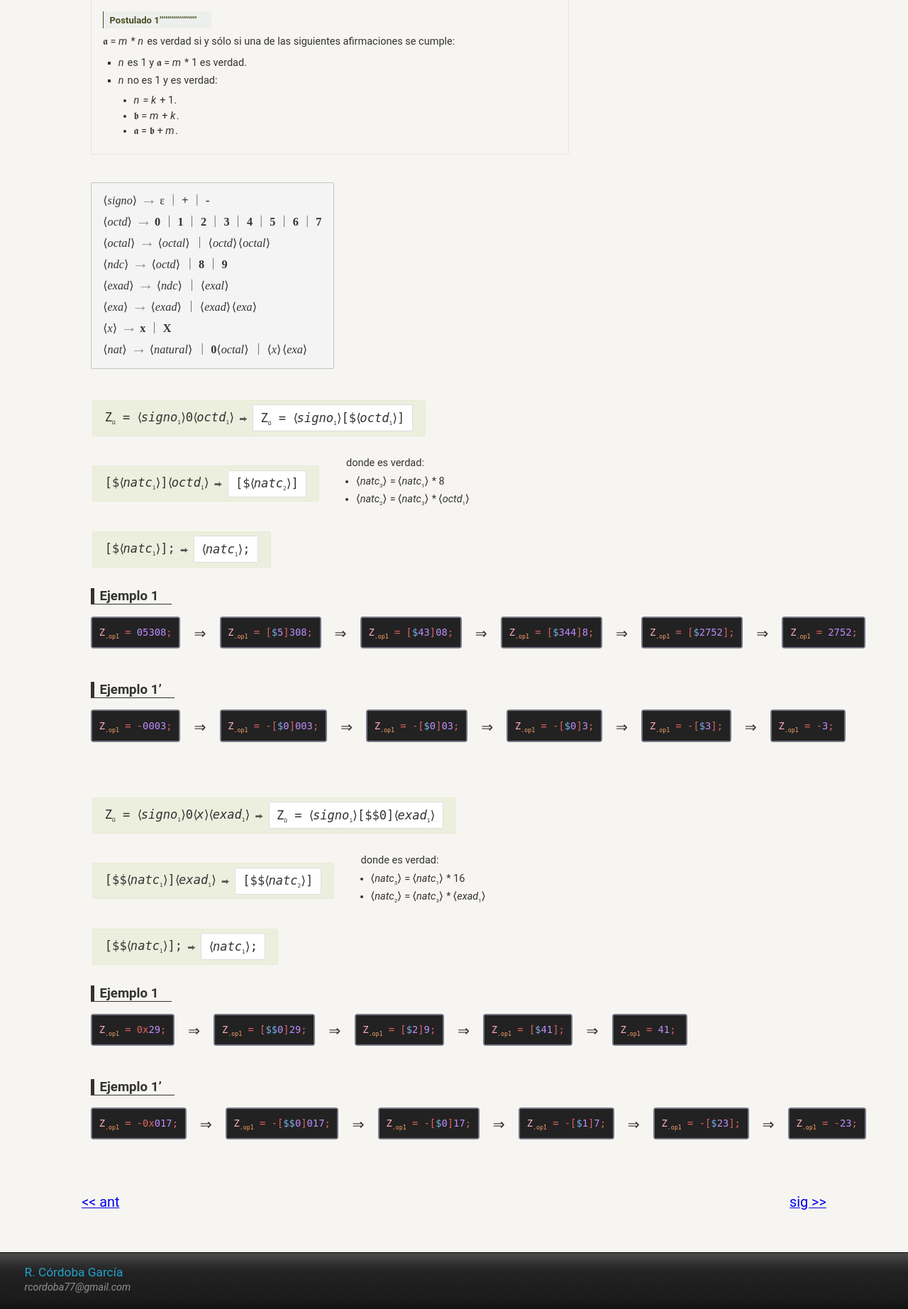
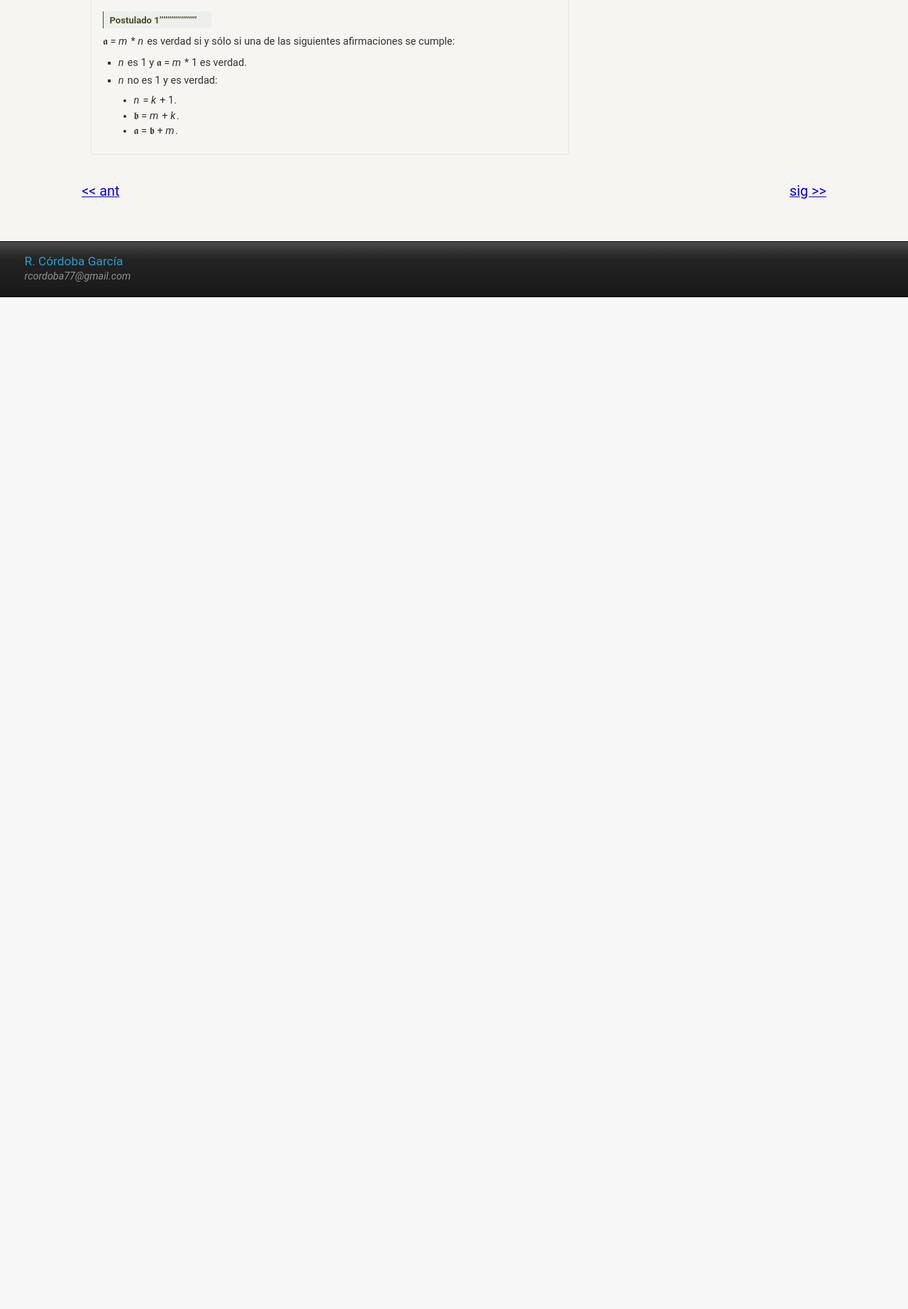
Before and after one commit to rjcordoba/yamm, a PHP site: page /macros/macros-4.html in a window 1280 px wide. Shown: the part 2781-4626 px from the top of the page at 71% size. After the commit the page ends 3200 px from the top, so only its background shows below. Run offline with PHP 8.4, Linux system fonts and the light colour scheme.

Commit message:
08-12-19,  completos literales.

```diff
--- a/css/macros.css
+++ b/css/macros.css
@@ -363,7 +363,7 @@ sub{
 	color:#eee;
 	padding:0.7em;
 	min-width:6em;
-	width:100%;
+	/* width:100%; */
 }
 
 .ejemplos div.flech{
@@ -549,6 +549,10 @@ dl.expansor dt.flechita::before{
 
 /* colores gramática */
 
+.gramtexto{
+	color:#540d0d;
+}
+
 .numbers{
 	color:#83f5fd;
 }
--- a/macros/macros-4.html
+++ b/macros/macros-4.html
@@ -232,198 +232,6 @@
 			</li>
 		  </ol>
 		</div>
-			<div class="gramat glue">
-			  <ol>
-				<li>
-				  <div class="noterm">signo</div>
-				  <div class="flechag"></div>
-				  <ul>
-					<li>ε</li>
-					<li><span class="term">+</span></li>
-					<li><span class="term">-</span></li>
-				  </ul>
-				</li>
-				<li>
-				  <div class="noterm">octd</div>
-				  <div class="flechag"></div>
-				  <ul class="term">
-					<li>0</li>
-					<li>1</li>
-					<li>2</li>
-					<li>3</li>
-					<li>4</li>
-					<li>5</li>
-					<li>6</li>
-					<li>7</li>
-				  </ul>
-				</li>
-				<li>
-				  <div class="noterm">octal</div>
-				  <div class="flechag"></div>
-				  <ul>
-					<li><span class="noterm">octal</span></li>
-					<li><span class="noterm">octd</span><span class="noterm">octal</span></li>
-				  </ul>
-				</li>
-				<li>
-				  <div class="noterm">ndc</div>
-				  <div class="flechag"></div>
-				  <ul>
-					<li><span class="noterm">octd</span></li>
-					<li><span class="term">8</span></li>
-					<li><span class="term">9</span></li>
-				  </ul>
-				</li>
-				<li>
-				  <div class="noterm">exad</div>
-				  <div class="flechag"></div>
-				  <ul>
-					<li><span class="noterm">ndc</span></li>
-					<li><span class="noterm">exal</span></li>
-				  </ul>
-				</li>
-				<li>
-				  <div class="noterm">exa</div>
-				  <div class="flechag"></div>
-				  <ul>
-					<li><span class="noterm">exad</span></li>
-					<li><span class="noterm">exad</span><span class="noterm">exa</span></li>
-				  </ul>
-				</li>
-				<li>
-				  <div class="noterm">x</div>
-				  <div class="flechag"></div>
-				  <ul>
-					<li><span class="term">x</span></li>
-					<li><span class="term">X</span></li>
-				  </ul>
-				</li>
-				<li>
-				  <div class="noterm">nat</div>
-				  <div class="flechag"></div>
-				  <ul>
-					<li><span class="noterm">natural</span></li>
-					<li><span class="term">0</span><span class="noterm">octal</span></li>
-					<li><span class="noterm">x</span><span class="noterm">exa</span></li>
-				  </ul>
-				</li>
-			  </ol>
-			</div>
-			<div class="macro">
-			  <pre><code>Z<sub>&Omega;</sub> = <span class="noterm">signo<sub>1</sub></span><span class="term">0</span><span class="noterm">octd<sub>1</sub></span></code></pre>
-			  <div class="flecha"></div>
-			  <pre><code>Z<sub>&Omega;</sub> = <span class="noterm">signo<sub>1</sub></span><span class="term">[$</span><span class="noterm">octd<sub>1</sub></span><span class="term">]</span></code></pre>
-			</div>
-			<div class="mmacro">
-			  <div class="macro">
-				<pre><code><span class="term">[$</span><span class="noterm">natc<sub>1</sub></span><span class="term">]</span><span class="noterm">octd<sub>1</sub></span></code></pre>
-				<div class="flecha"></div>
-				<pre><code><span class="term">[$</span><span class="noterm">natc<sub>2</sub></span><span class="term">]</span></code></pre>
-			  </div>
-			  <div class="macrodond">
-				<p>donde es verdad:</p>
-				<ul>
-				  <li><span class="noterm">natc<sub>3</sub></span> = <span class="noterm">natc<sub>1</sub></span> * 8</li>
-				  <li><span class="noterm">natc<sub>2</sub></span> = <span class="noterm">natc<sub>3</sub></span> * <span class="noterm">octd<sub>1</sub></span></li>
-				</ul>
-			  </div>
-			</div>
-			<div class="macro">
-			  <pre><code><span class="term">[$</span><span class="noterm">natc<sub>1</sub></span><span class="term">];</span></code></pre>
-			  <div class="flecha"></div>
-			  <pre><code><span class="noterm">natc<sub>1</sub></span><span class="term">;</span></code></pre>
-			</div>
-			<aside class="ejemplos noult">
-			  <h1>Ejemplo 1</h1>
-			  <ol>
-				<li><div><pre><code><span class="simbexp">Z</span><sub class="id_exp">.op1</sub><span class="simbind"> = </span><span class="numberp">05308</span
-><span class="simbind">;</span></code></pre></div></li>
-				<li><div><pre><code><span class="simbexp">Z</span><sub class="id_exp">.op1</sub><span class="simbind"> = [</span><span class="simbexp2">$</span><span class="numberp">5</span
-><span class="simbind">]</span><span class="numberp">308</span><span class="simbind">;</span></code></pre></div></li>
-				<li><div><pre><code><span class="simbexp">Z</span><sub class="id_exp">.op1</sub><span class="simbind"> = [</span><span class="simbexp2">$</span><span class="numberp">43</span
-><span class="simbind">]</span><span class="numberp">08</span><span class="simbind">;</span></code></pre></div></li>
-				<li><div><pre><code><span class="simbexp">Z</span><sub class="id_exp">.op1</sub><span class="simbind"> = [</span><span class="simbexp2">$</span><span class="numberp">344</span
-><span class="simbind">]</span><span class="numberp">8</span><span class="simbind">;</span></code></pre></div></li>
-				<li><div><pre><code><span class="simbexp">Z</span><sub class="id_exp">.op1</sub><span class="simbind"> = [</span><span class="simbexp2">$</span><span class="numberp">2752</span
-><span class="simbind">];</span></code></pre></div></li>
-				<li><div><pre><code><span class="simbexp">Z</span><sub class="id_exp">.op1</sub><span class="simbind"> = </span><span class="numberp">2752</span
-><span class="simbind">;</span></code></pre></div></li>
-			  </ol>
-			</aside>
-			<aside class="ejemplos">
-			  <h1>Ejemplo 1’</h1>
-			  <ol>
-				<li><div><pre><code><span class="simbexp">Z</span><sub class="id_exp">.op1</sub><span class="simbind"> = -</span><span class="numberp">0003</span
-><span class="simbind">;</span></code></pre></div></li>
-				<li><div><pre><code><span class="simbexp">Z</span><sub class="id_exp">.op1</sub><span class="simbind"> = -[</span><span class="simbexp2">$</span><span class="numberp">0</span
-><span class="simbind">]</span><span class="numberp">003</span><span class="simbind">;</span></code></pre></div></li>
-				<li><div><pre><code><span class="simbexp">Z</span><sub class="id_exp">.op1</sub><span class="simbind"> = -[</span><span class="simbexp2">$</span><span class="numberp">0</span
-><span class="simbind">]</span><span class="numberp">03</span><span class="simbind">;</span></code></pre></div></li>
-				<li><div><pre><code><span class="simbexp">Z</span><sub class="id_exp">.op1</sub><span class="simbind"> = -[</span><span class="simbexp2">$</span><span class="numberp">0</span
-><span class="simbind">]</span><span class="numberp">3</span><span class="simbind">;</span></code></pre></div></li>
-				<li><div><pre><code><span class="simbexp">Z</span><sub class="id_exp">.op1</sub><span class="simbind"> = -[</span><span class="simbexp2">$</span><span class="numberp">3</span
-><span class="simbind">];</span></code></pre></div></li>
-				<li><div><pre><code><span class="simbexp">Z</span><sub class="id_exp">.op1</sub><span class="simbind"> = -</span><span class="numberp">3</span
-><span class="simbind">;</span></code></pre></div></li>
-			  </ol>
-			</aside>
-			<div class="macro">
-			  <pre><code>Z<sub>&Omega;</sub> = <span class="noterm">signo<sub>1</sub></span><span class="term">0</span><span class="noterm">x</span><span class="noterm">exad<sub>1</sub></span></code></pre>
-			  <div class="flecha"></div>
-			  <pre><code>Z<sub>&Omega;</sub> = <span class="noterm">signo<sub>1</sub></span><span class="term">[$$</span><span class="term">0</span><span class="term">]</span
-><span class="noterm">exad<sub>1</sub></span></code></pre>
-			</div>
-			<div class="mmacro">
-			  <div class="macro">
-				<pre><code><span class="term">[$$</span><span class="noterm">natc<sub>1</sub></span><span class="term">]</span><span class="noterm">exad<sub>1</sub></span></code></pre>
-				<div class="flecha"></div>
-				<pre><code><span class="term">[$$</span><span class="noterm">natc<sub>2</sub></span><span class="term">]</span></code></pre>
-			  </div>
-			  <div class="macrodond">
-				<p>donde es verdad:</p>
-				<ul>
-				  <li><span class="noterm">natc<sub>3</sub></span> = <span class="noterm">natc<sub>1</sub></span> * 16</li>
-				  <li><span class="noterm">natc<sub>2</sub></span> = <span class="noterm">natc<sub>3</sub></span> * <span class="noterm">exad<sub>1</sub></span></li>
-				</ul>
-			  </div>
-			</div>
-			<div class="macro">
-			  <pre><code><span class="term">[$$</span><span class="noterm">natc<sub>1</sub></span><span class="term">];</span></code></pre>
-			  <div class="flecha"></div>
-			  <pre><code><span class="noterm">natc<sub>1</sub></span><span class="term">;</span></code></pre>
-			</div>
-			<aside class="ejemplos noult">
-			  <h1>Ejemplo 1</h1>
-			  <ol>
-				<li><div><pre><code><span class="simbexp">Z</span><sub class="id_exp">.op1</sub><span class="simbind"> = 0x</span><span class="numberp">29</span
-><span class="simbind">;</span></code></pre></div></li>
-				<li><div><pre><code><span class="simbexp">Z</span><sub class="id_exp">.op1</sub><span class="simbind"> = [</span><span class="simbexp2">$$</span><span class="numberp">0</span
-><span class="simbind">]</span><span class="numberp">29</span><span class="simbind">;</span></code></pre></div></li>
-				<li><div><pre><code><span class="simbexp">Z</span><sub class="id_exp">.op1</sub><span class="simbind"> = [</span><span class="simbexp2">$</span><span class="numberp">2</span
-><span class="simbind">]</span><span class="numberp">9</span><span class="simbind">;</span></code></pre></div></li>
-				<li><div><pre><code><span class="simbexp">Z</span><sub class="id_exp">.op1</sub><span class="simbind"> = [</span><span class="simbexp2">$</span><span class="numberp">41</span
-><span class="simbind">];</span></code></pre></div></li>
-				<li><div><pre><code><span class="simbexp">Z</span><sub class="id_exp">.op1</sub><span class="simbind"> = </span><span class="numberp">41</span
-><span class="simbind">;</span></code></pre></div></li>
-			  </ol>
-			</aside>
-			<aside class="ejemplos noult">
-			  <h1>Ejemplo 1’</h1>
-			  <ol>
-				<li><div><pre><code><span class="simbexp">Z</span><sub class="id_exp">.op1</sub><span class="simbind"> = -0x</span><span class="numberp">017</span
-><span class="simbind">;</span></code></pre></div></li>
-				<li><div><pre><code><span class="simbexp">Z</span><sub class="id_exp">.op1</sub><span class="simbind"> = -[</span><span class="simbexp2">$$</span><span class="numberp">0</span
-><span class="simbind">]</span><span class="numberp">017</span><span class="simbind">;</span></code></pre></div></li>
-				<li><div><pre><code><span class="simbexp">Z</span><sub class="id_exp">.op1</sub><span class="simbind"> = -[</span><span class="simbexp2">$</span><span class="numberp">0</span
-><span class="simbind">]</span><span class="numberp">17</span><span class="simbind">;</span></code></pre></div></li>
-				<li><div><pre><code><span class="simbexp">Z</span><sub class="id_exp">.op1</sub><span class="simbind"> = -[</span><span class="simbexp2">$</span><span class="numberp">1</span
-><span class="simbind">]</span><span class="numberp">7</span><span class="simbind">;</span></code></pre></div></li>
-				<li><div><pre><code><span class="simbexp">Z</span><sub class="id_exp">.op1</sub><span class="simbind"> = -[</span><span class="simbexp2">$</span><span class="numberp">23</span
-><span class="simbind">];</span></code></pre></div></li>
-				<li><div><pre><code><span class="simbexp">Z</span><sub class="id_exp">.op1</sub><span class="simbind"> = -</span><span class="numberp">23</span
-><span class="simbind">;</span></code></pre></div></li>
-			  </ol>
-			</aside>
 	  </main><!--***********************-->
 	  <div class="nav_pag nav_pag2"><p><a href="./clenguaje.html">&lt;&lt; ant</a></p><p><a href="./cmacros-2.html">sig &gt;&gt;</a></p></div>
 	</div>
--- a/macros/macros-6.html
+++ b/macros/macros-6.html
@@ -790,7 +790,7 @@
 				<li>
 				  <div>
 					<ol>
-					  <li>1</li><li>2</li><li>3</li><li>4</li><li>5</li><li>6</li>
+					  <li>1</li><li>2</li><li>3</li><li>4</li><li>5</li><li>6</li><li>7</li><li>8</li><li>9</li>
 					</ol>
 					<pre><code>1
 <span class="simbexp">Y<sub class="numbers">2</sub></span><span class="simbind"> = </span><span class="numberp">5</span><span class="simbind">;</span>
@@ -810,7 +810,7 @@
 				<li>
 				  <div>
 					<ol>
-					  <li>1</li><li>2</li><li>3</li><li>4</li><li>5</li><li>6</li>
+					  <li>1</li><li>2</li><li>3</li><li>4</li><li>5</li><li>6</li><li>7</li><li>8</li>
 					</ol>
 					<pre><code>1
 <span class="simbexp">Y<sub class="numbers">2</sub></span><span class="simbind"> = </span><span class="numberp">5</span><span class="simbind">;</span>
@@ -829,7 +829,7 @@
 				<li>
 				  <div>
 					<ol>
-					  <li>1</li><li>2</li><li>3</li><li>4</li><li>5</li><li>6</li>
+					  <li>1</li><li>2</li><li>3</li><li>4</li><li>5</li><li>6</li><li>7</li>
 					</ol>
 					<pre><code>1
 <span class="simbexp">Y<sub class="numbers">2</sub></span><span class="simbind"> = </span><span class="numberp">5</span><span class="simbind">;</span>
```
Also changed, not shown: macros/macros-1.html (+7 -7 lines). Lines whose indentation alone changed are shown as unchanged.
